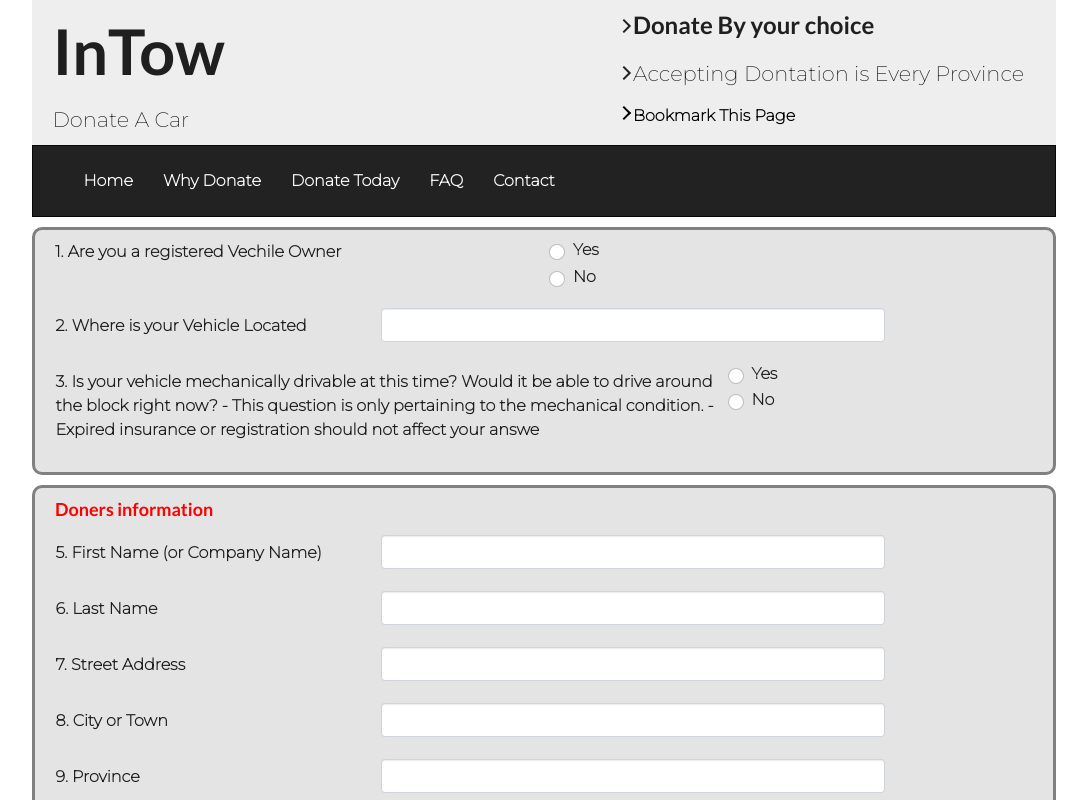
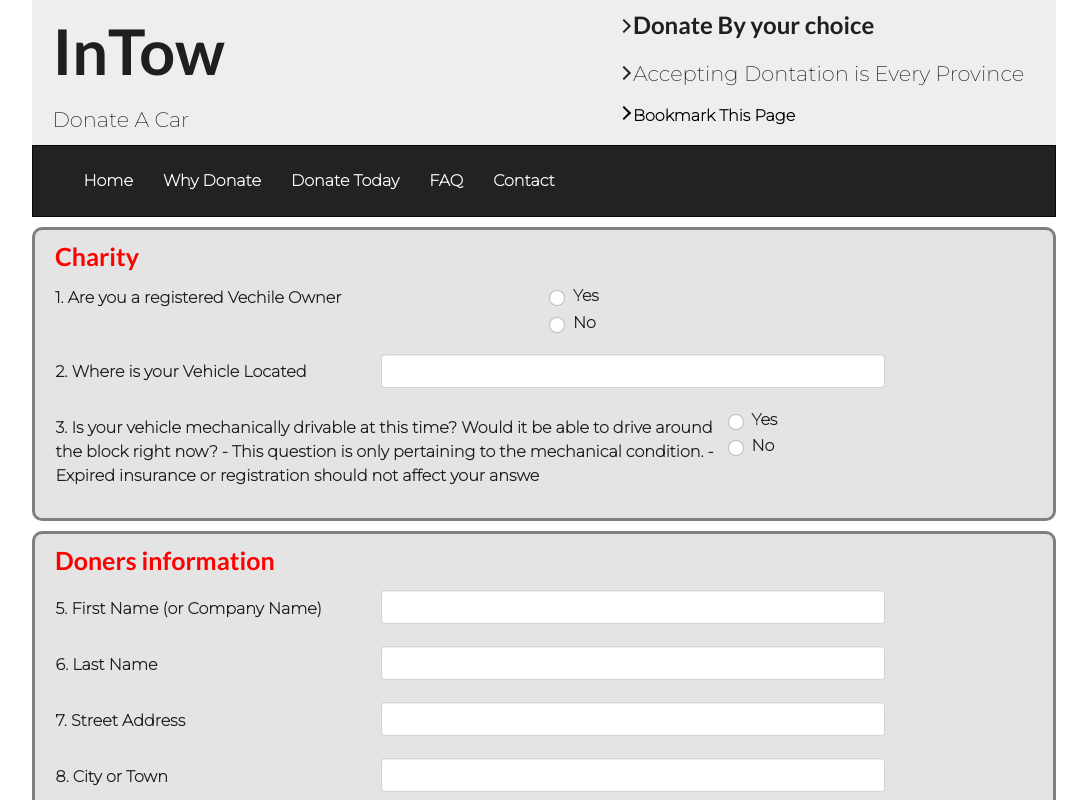
Before and after one commit to Fasih123456/goddt14, a React (Create React App) app: page /DonateToday in a window 1280 px wide. Shown: the top 800 px of the page, without its empty margins (96-1183 px from the left). Built offline with nearby package versions, Linux system fonts and the light colour scheme.

Commit message:
polished website

```diff
--- a/src/components/Form.js
+++ b/src/components/Form.js
@@ -56,6 +56,7 @@ function HorizontalExample() {
     <div className='main body ui container'>
       <Form noValidate validated={validated} onSubmit={handleSubmit}>
         <div className='group'>
+        <h3 className='form-heading'>Charity</h3>
         <Form.Group  as={Row} className="mb-3" controlId="intialform">
           <Form.Label column sm={6} style={{paddingLeft: "10px"}}>
             1. Are you a registered Vechile Owner
@@ -379,8 +380,8 @@ function HorizontalExample() {
           </Col>
 
 
-          <Col sm={{ span: 10, offset: 2 }}>
-            <Button type="submit">Submit</Button>
+          <Col style={{paddingLeft: "10px", paddingTop: "10px"}} >
+          <Button  type='submit' variant="secondary">Submit</Button>{' '}
           </Col>
         </Form.Group>
         </div>
--- a/src/css/donatetoday.css
+++ b/src/css/donatetoday.css
@@ -21,6 +21,7 @@
     padding-left: 10px;
     color: red;
     font-weight: bolder;
+    font-size: 25px;
 }
 
 .col-lg-1, .col-lg-10, .col-lg-11, .col-lg-12, .col-lg-2, .col-lg-3, .col-lg-4, .col-lg-5, .col-lg-6, .col-lg-7, .col-lg-8, .col-lg-9, .col-md-1, .col-md-10, .col-md-11, .col-md-12, .col-md-2, .col-md-3, .col-md-4, .col-md-5, .col-md-6, .col-md-7, .col-md-8, .col-md-9, .col-sm-1, .col-sm-10, .col-sm-11, .col-sm-12, .col-sm-2, .col-sm-3, .col-sm-4, .col-sm-5, .col-sm-6, .col-sm-7, .col-sm-8, .col-sm-9, .col-xs-1, .col-xs-10, .col-xs-11, .col-xs-12, .col-xs-2, .col-xs-3, .col-xs-4, .col-xs-5, .col-xs-6, .col-xs-7, .col-xs-8, .col-xs-9{
--- a/src/pages/FAQ.js
+++ b/src/pages/FAQ.js
@@ -89,7 +89,7 @@ const FAQ = () => {
     return (
         <div>
             <Header />
-            <div className='main body ui container'>
+            <div className='main body ui container' style={{paddingBottom: "20px"}}>
             <p className='red-heading' style={{marginBottom:"7.5px", marginTop:"20px"}}>Frequently Asked Questions(FAQ)</p>
             <p style={{marginBottom: "45px"}}>Click a question to see its answer below</p>
             <Accord id='1' title='What can i donate' content={contents[0]}/>
```
